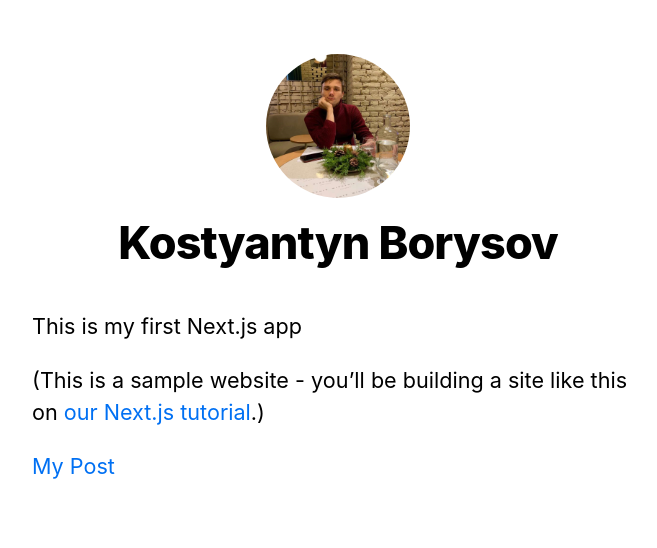
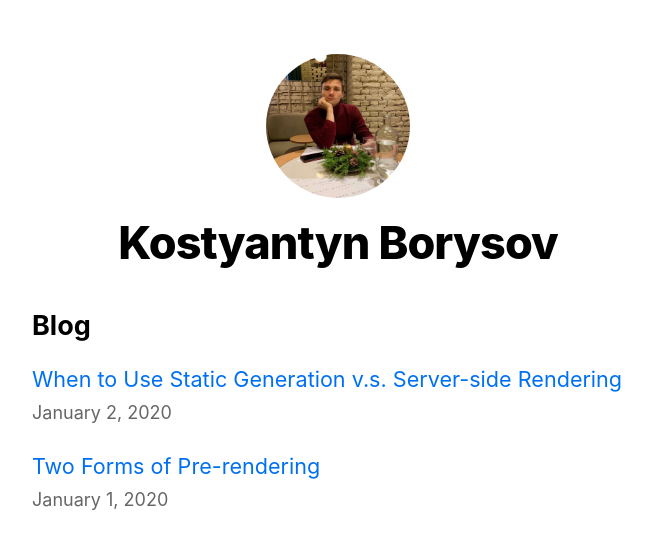
Before and after one commit to koddaks/create_react_nextjs_app, a Next.js app: page / in a window 1280 px wide. Shown: the top 548 px of the page, without its empty margins (302-959 px from the left). Built offline with nearby package versions, Linux system fonts and the light colour scheme.

Commit message:
deploy to vercel

```diff
--- /dev/null
+++ b/components/date.js
@@ -0,0 +1,6 @@
+import { parseISO, format } from 'date-fns';
+
+export default function Date({ dateString }) {
+  const date = parseISO(dateString);
+  return <time dateTime={dateString}>{format(date, 'LLLL d, yyyy')}</time>;
+}
--- /dev/null
+++ b/lib/posts.js
@@ -0,0 +1,84 @@
+import fs from 'fs';
+import path from 'path';
+import matter from 'gray-matter';
+import { remark } from 'remark';
+import html from 'remark-html';
+
+const postsDirectory = path.join(process.cwd(), 'posts');
+
+export function getSortedPostsData() {
+  // Get file names under /posts
+  const fileNames = fs.readdirSync(postsDirectory);
+  const allPostsData = fileNames.map((fileName) => {
+    // Remove ".md" from file name to get id
+    const id = fileName.replace(/\.md$/, '');
+
+    // Read markdown file as string
+    const fullPath = path.join(postsDirectory, fileName);
+    const fileContents = fs.readFileSync(fullPath, 'utf8');
+
+    // Use gray-matter to parse the post metadata section
+    const matterResult = matter(fileContents);
+
+    // Combine the data with the id
+    return {
+      id,
+      ...matterResult.data,
+    };
+  });
+  // Sort posts by date
+  return allPostsData.sort((a, b) => {
+    if (a.date < b.date) {
+      return 1;
+    } else {
+      return -1;
+    }
+  });
+}
+
+export function getAllPostIds() {
+  const fileNames = fs.readdirSync(postsDirectory);
+
+  // Returns an array that looks like this:
+  // [
+  //   {
+  //     params: {
+  //       id: 'ssg-ssr'
+  //     }
+  //   },
+  //   {
+  //     params: {
+  //       id: 'pre-rendering'
+  //     }
+  //   }
+  // ]
+  return fileNames.map((fileName) => {
+    return {
+      params: {
+        id: fileName.replace(/\.md$/, ''),
+      },
+    };
+  });
+}
+
+
+export async function getPostData(id) {
+  const fullPath = path.join(postsDirectory, `${id}.md`);
+  const fileContents = fs.readFileSync(fullPath, 'utf8');
+
+  // Use gray-matter to parse the post metadata section
+  const matterResult = matter(fileContents);
+
+  // Use remark to convert markdown into HTML string
+  const processedContent = await remark()
+    .use(html)
+    .process(matterResult.content);
+  const contentHtml = processedContent.toString();
+
+  // Combine the data with the id and contentHtml
+  return {
+    id,
+    contentHtml,
+    ...matterResult.data,
+  };
+}
--- a/package.json
+++ b/package.json
@@ -6,8 +6,12 @@
     "start": "next start"
   },
   "dependencies": {
+    "date-fns": "^2.30.0",
+    "gray-matter": "^4.0.3",
     "next": "latest",
     "react": "18.2.0",
-    "react-dom": "18.2.0"
+    "react-dom": "18.2.0",
+    "remark": "^14.0.3",
+    "remark-html": "^15.0.2"
   }
 }
--- /dev/null
+++ b/pages/api/hello.js
@@ -0,0 +1,3 @@
+export default function handler(req, res) {
+    res.status(200).json({ text: 'Hello' });
+  }
--- a/pages/index.js
+++ b/pages/index.js
@@ -2,20 +2,38 @@
 import Layout, { siteTitle } from '../components/layout';
 import utilStyles from '../styles/utils.module.css';
 import Link from 'next/link';
+import Date from '../components/date';
 
-export default function Home() {
+import { getSortedPostsData } from '../lib/posts';
+
+export async function getStaticProps() {
+  const allPostsData = getSortedPostsData();
+  return {
+    props: {
+      allPostsData,
+    },
+  };
+}
+
+export default function Home({ allPostsData }) {
   return (
     <Layout home>
-      <Head>
-        <title>{siteTitle}</title>
-      </Head>
-      <section className={utilStyles.headingMd}>
-        <p>This is my first Next.js app</p>
-        <p>
-          (This is a sample website - you’ll be building a site like this on{' '}
-          <a href="https://nextjs.org/learn">our Next.js tutorial</a>.)
-        </p>
-        <Link href='/posts/first-post'>My Post</Link>
+      {/* Keep the existing code here */}
+
+      {/* Add this <section> tag below the existing <section> tag */}
+      <section className={`${utilStyles.headingMd} ${utilStyles.padding1px}`}>
+        <h2 className={utilStyles.headingLg}>Blog</h2>
+        <ul className={utilStyles.list}>
+          {allPostsData.map(({ id, date, title }) => (
+            <li className={utilStyles.listItem} key={id}>
+              <Link href={`/posts/${id}`}>{title}</Link>
+              <br />
+              <small className={utilStyles.lightText}>
+                <Date dateString={date} />
+              </small>
+            </li>
+          ))}
+        </ul>
       </section>
     </Layout>
   );
--- /dev/null
+++ b/posts/pre-rendering.md
@@ -0,0 +1,11 @@
+---
+title: 'Two Forms of Pre-rendering'
+date: '2020-01-01'
+---
+
+Next.js has two forms of pre-rendering: **Static Generation** and **Server-side Rendering**. The difference is in **when** it generates the HTML for a page.
+
+- **Static Generation** is the pre-rendering method that generates the HTML at **build time**. The pre-rendered HTML is then _reused_ on each request.
+- **Server-side Rendering** is the pre-rendering method that generates the HTML on **each request**.
+
+Importantly, Next.js lets you **choose** which pre-rendering form to use for each page. You can create a "hybrid" Next.js app by using Static Generation for most pages and using Server-side Rendering for others.
--- /dev/null
+++ b/posts/ssg-ssr.md
@@ -0,0 +1,19 @@
+---
+title: 'When to Use Static Generation v.s. Server-side Rendering'
+date: '2020-01-02'
+---
+
+We recommend using **Static Generation** (with and without data) whenever possible because your page can be built once and served by CDN, which makes it much faster than having a server render the page on every request.
+
+You can use Static Generation for many types of pages, including:
+
+- Marketing pages
+- Blog posts
+- E-commerce product listings
+- Help and documentation
+
+You should ask yourself: "Can I pre-render this page **ahead** of a user's request?" If the answer is yes, then you should choose Static Generation.
+
+On the other hand, Static Generation is **not** a good idea if you cannot pre-render a page ahead of a user's request. Maybe your page shows frequently updated data, and the page content changes on every request.
+
+In that case, you can use **Server-Side Rendering**. It will be slower, but the pre-rendered page will always be up-to-date. Or you can skip pre-rendering and use client-side JavaScript to populate data.
```
Also changed, not shown: pages/posts/[id].js (added, +40 -0 lines), pages/posts/first-post.js (deleted, +0 -16 lines), 1 other file (tests, documents, lock files or other folders).
